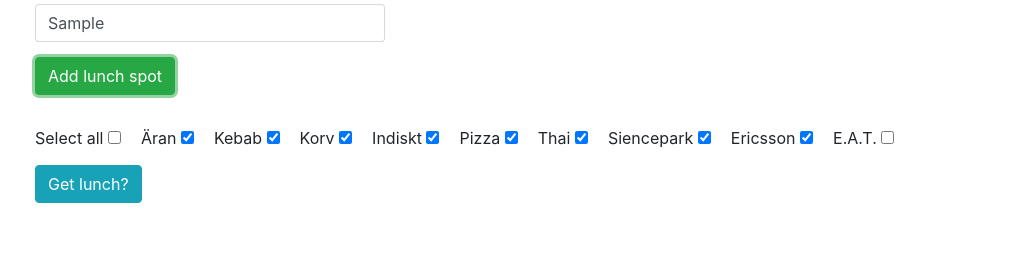
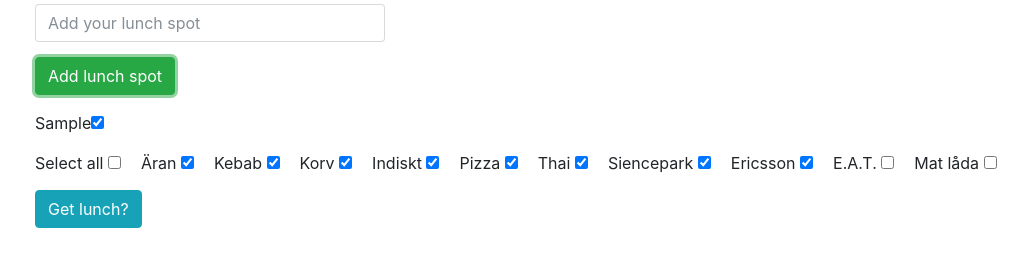
Before and after one commit to borgchrist1/lunch, a plain HTML site: page index.html in a window 1280 px wide. Both pictures are taken after typing "Sample" into the empty fields and a click on the button "Add lunch spot". Shown: the part 63-330 px from the top of the page, without its empty margins (50-1078 px from the left). Drawn offline with nearby package versions, Linux system fonts and the light colour scheme.

Commit message:
layout fixes

```diff
--- a/index.html
+++ b/index.html
@@ -24,14 +24,17 @@
             <div class="col-md-4">
                 <h1>Dagens Lunch</h1>
                 <div class="form-group">
-                    <input class="form-control" type="text" name="" value="" placeholder="Add your lunch spot">
-                    <button class="btn btn-success top-buffer">Add lunch spot</button>
+                    <input class="form-control addNew" type="text" placeholder="Add your lunch spot">
+                    <button class="btn btn-success top-buffer submitSpot">Add lunch spot</button>
+                </div>
+                <div class="form-group showNewAlts">
+
                 </div>
             </div>
         </div>
         <div class="row">
             <div class="col-md-12">
-                <div class="form-inline top-buffer">
+                <div class="form-inline addToDiv">
                     <div class="form-controll padding">
                         Select all
                         <input class="checkbox all" type="checkbox" value="Select all">
@@ -72,6 +75,10 @@
                         E.A.T.
                         <input class="checkbox checkboxes" type="checkbox" value="E.A.T.">
                     </div>
+                    <div class="form-controll padding">
+                        Mat låda
+                        <input class="checkbox checkboxes" type="checkbox" value="Mat låda">
+                    </div>
                 </div>
                 <div class="form-group top-buffer">
                     <button class="btn btn-info random-lunch display">Get lunch?</button>
@@ -94,6 +101,17 @@ const reloadAlts = document.querySelector('.reloadAlts-lunch');
     const result = document.querySelector('.food');
     const all = document.querySelector('.all');
     const alt = [];
+    const addNewSpotInput = document.querySelector('.addNew');
+    const addNewSpot = document.querySelector('.submitSpot')
+    const newAlts = document.querySelector('.showNewAlts');
+
+    // add new lunch spots
+    addNewSpot.addEventListener('click', (event) => {
+        event.preventDefault();
+        alt.push(addNewSpotInput.value);
+        newAlts.innerHTML += `<div class="form-controll">${addNewSpotInput.value}<input class="checkbox checkboxes" type="checkbox" checked value="${addNewSpotInput.value}"></div>`;
+        addNewSpotInput.value = null;
+    });
 
     // check all boxes
     // TODO: Array dose not update when run
@@ -147,5 +165,7 @@ btnRandomLunch.addEventListener('click', event => {
     reloadAlts.addEventListener('click', event => {
         getLunch(alt, result);
     });
+
+
 </script>
 </html>
```
Also changed, not shown: lunch.js (added). Lines whose indentation alone changed are shown as unchanged.
